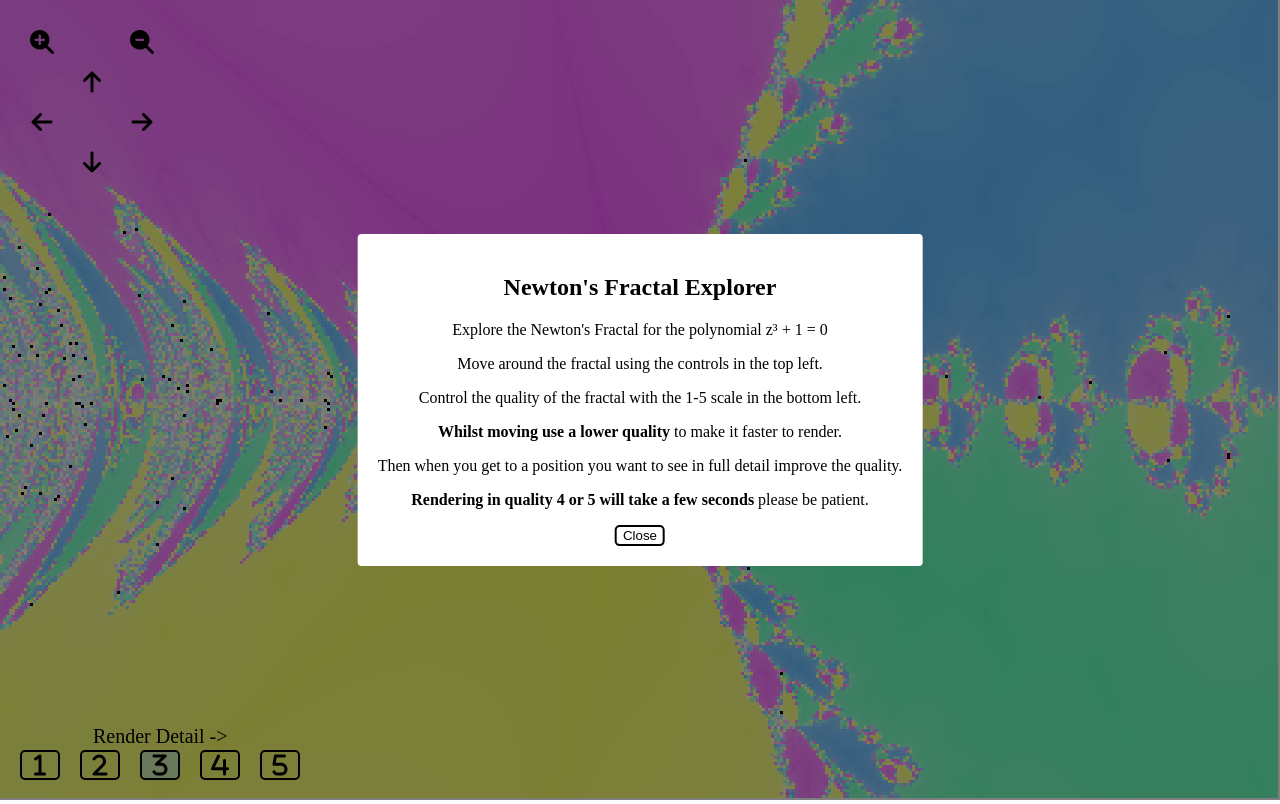
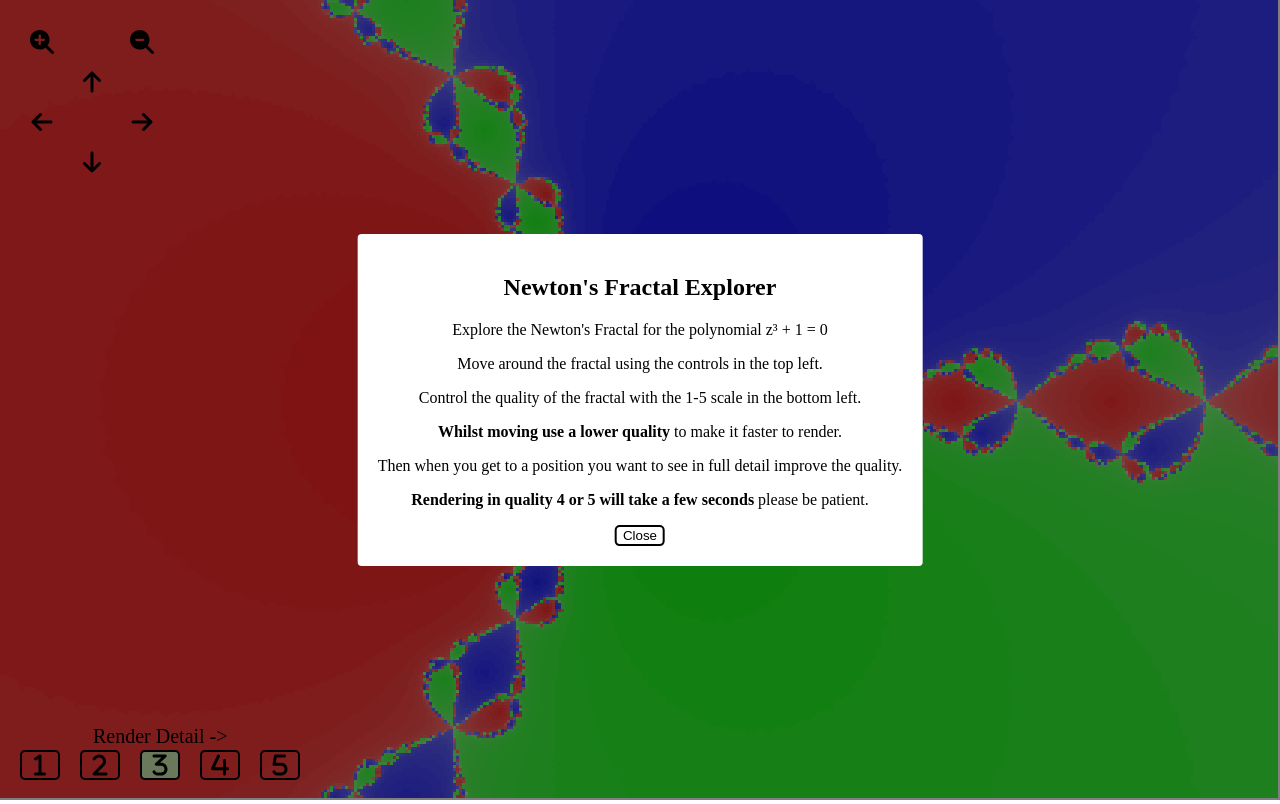
Before and after one commit to hardyek/Newton-Fractal-Explorer, a plain HTML site: page index.html in a window 1280 px wide. Drawn offline with Linux system fonts and the light colour scheme.

Commit message:
updated fractal

```diff
--- a/index.html
+++ b/index.html
@@ -21,7 +21,7 @@
   </div>
 
   <canvas id="fractalCanvas" width="100" height="100"></canvas>
-  <script src="fractal z4 - z2 + 1.js"></script>
+  <script src="fractal z3 + 1.js"></script>
 
   <button class="no-zoom" id='zoomIn' onclick="zoomIn()">
     <img src="magnifying-glass-plus-solid.svg">
```
